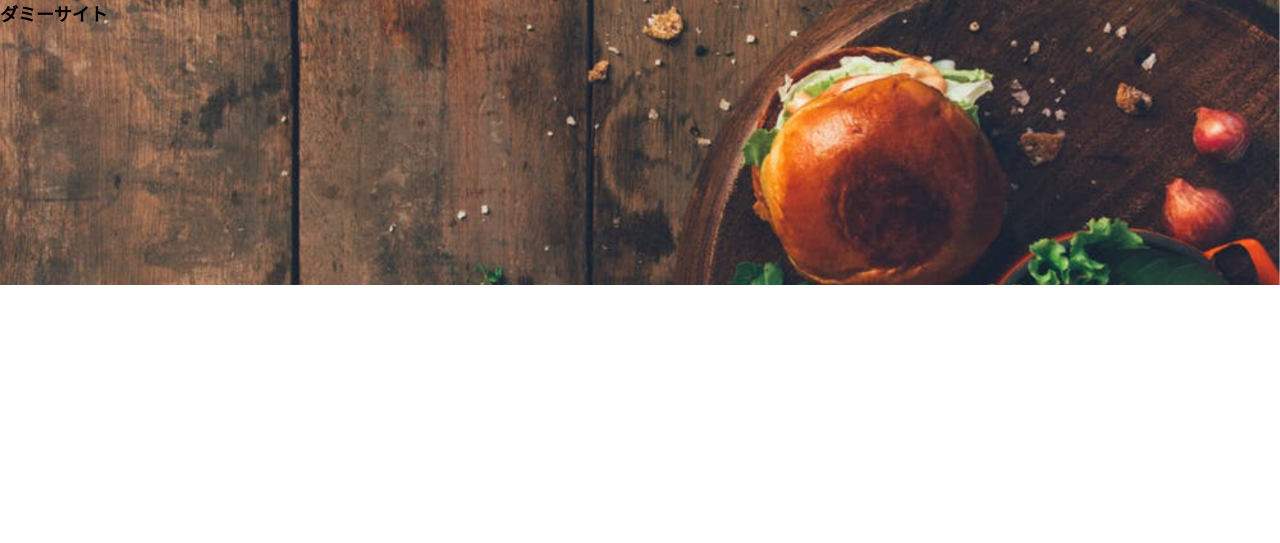
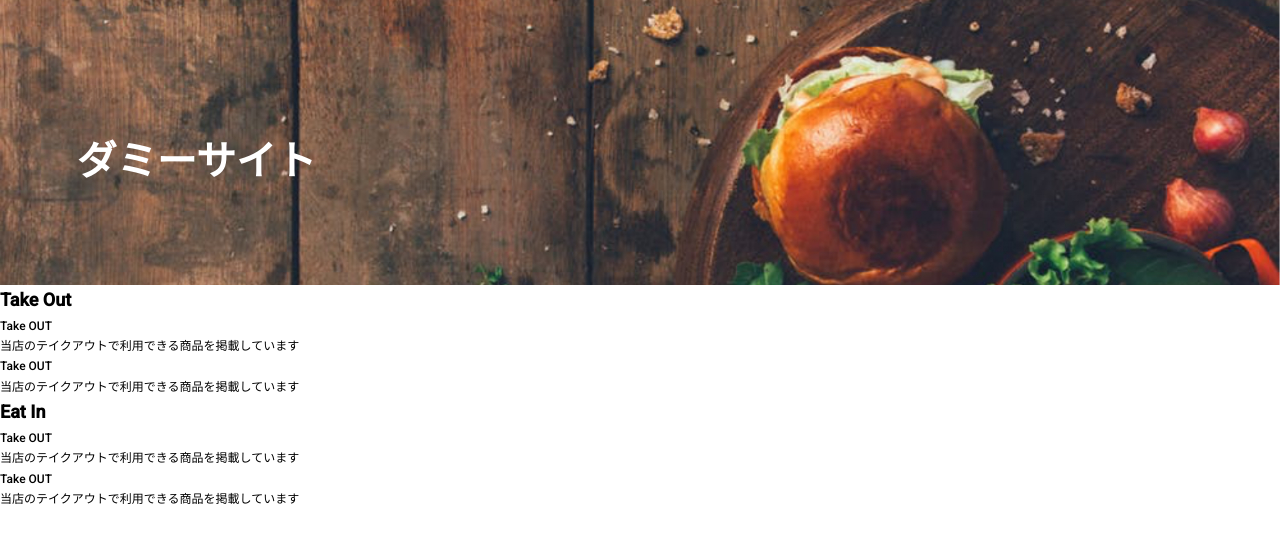
Before and after one commit to yuukitom/hamburger, a PHP site: page / in a window 1280 px wide. Shown: the part 243-786 px from the top of the page. Run offline with PHP 8.4, Linux system fonts and the light colour scheme; some libraries are stand-ins or nearby versions.

Commit message:
20210620_フロントページ_メインビジュアル完了

```diff
--- a/css/style.css
+++ b/css/style.css
@@ -142,6 +142,14 @@ object
   background-image: url("../img/mainvisual-pc.jpg");
 }
 
+.p-mainvisual__title {
+  position: absolute;
+  font-size: 4rem;
+  color: #fff;
+  top: 45%;
+  left: 6vw;
+}
+
 .u-displayNone--pc {
   display: block;
 }
--- a/index.html
+++ b/index.html
@@ -28,9 +28,39 @@
         <h2 class="p-mainvisual__title">ダミーサイト</h2>
       </div>
 
-      <main class="l-main p-main">
+      <main>
         <article>
-          <section class="p-article__wrapper">
+          <section>
+            <ul class="l-main__service p-main__service">
+              <li class="p-main__serviceInner">
+                <h2 class="p-main__serviceTitle">Take Out</h2>
+                <div>
+                  <dl class="p-main__serviceCard">
+                    <dt class="p-main__serviceTerm">Take OUT</dt>
+                    <dd class="p-main__serviceDesc">当店のテイクアウトで利用できる商品を掲載しています</dd>
+                  </dl>
+                  <dl class="p-main__serviceCard">
+                    <dt class="p-main__serviceTerm">Take OUT</dt>
+                    <dd class="p-main__serviceDesc">当店のテイクアウトで利用できる商品を掲載しています</dd>
+                  </dl>
+                </div>
+              </li>
+
+              <li class="p-main__serviceInner">
+                <h2 class="p-main__serviceTitle">Eat In</h2>
+                <div>
+                  <dl class="p-main__serviceCard">
+                    <dt class="p-main__serviceTerm">Take OUT</dt>
+                    <dd class="p-main__serviceDesc">当店のテイクアウトで利用できる商品を掲載しています</dd>
+                  </dl>
+                  <dl class="p-main__serviceCard">
+                    <dt class="p-main__serviceTerm">Take OUT</dt>
+                    <dd class="p-main__serviceDesc">当店のテイクアウトで利用できる商品を掲載しています</dd>
+                  </dl>
+                </div>
+              </li>
+            </ul>
+
           </section>
 
 
--- a/scss/object/project/_mainvisual.scss
+++ b/scss/object/project/_mainvisual.scss
@@ -5,3 +5,11 @@
     background-image: url("../img/mainvisual-pc.jpg");
   }
 }
+
+.p-mainvisual__title {
+  position: absolute;
+  font-size: 4rem;
+  color: $white-color;
+  top: 45%;
+  left: 6vw;
+}
```
Also changed, not shown: 1 other file.
